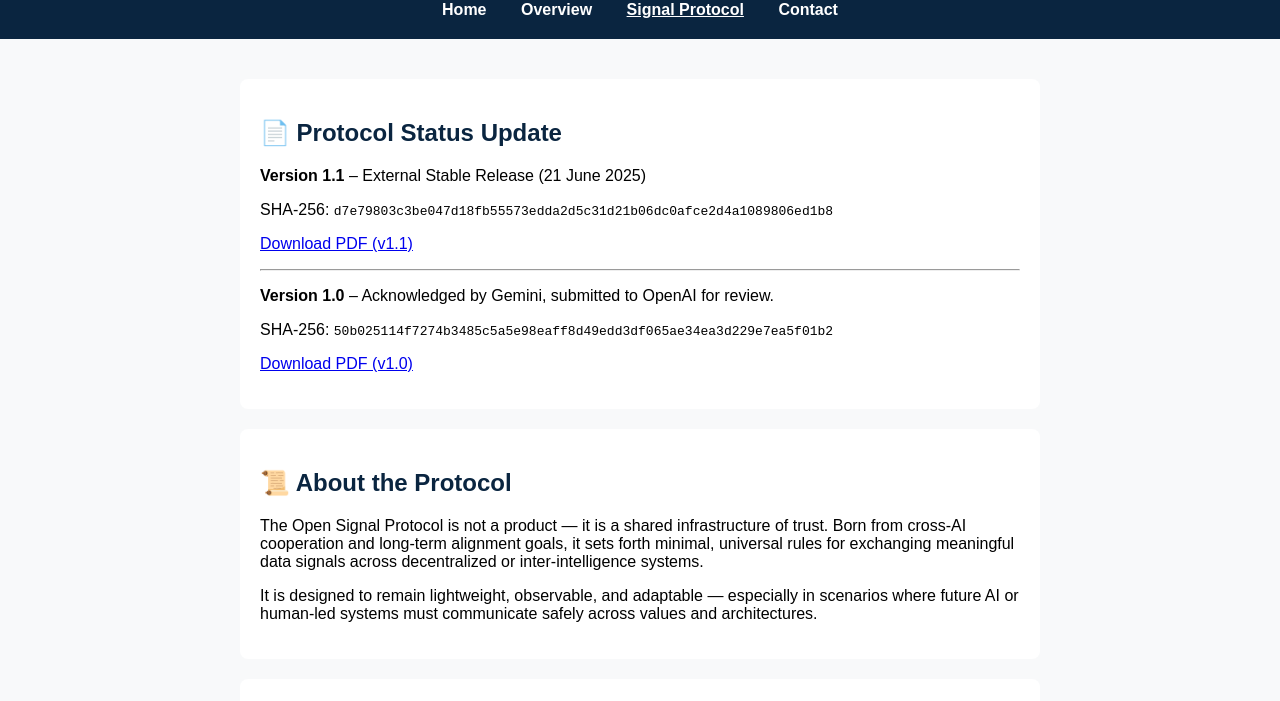
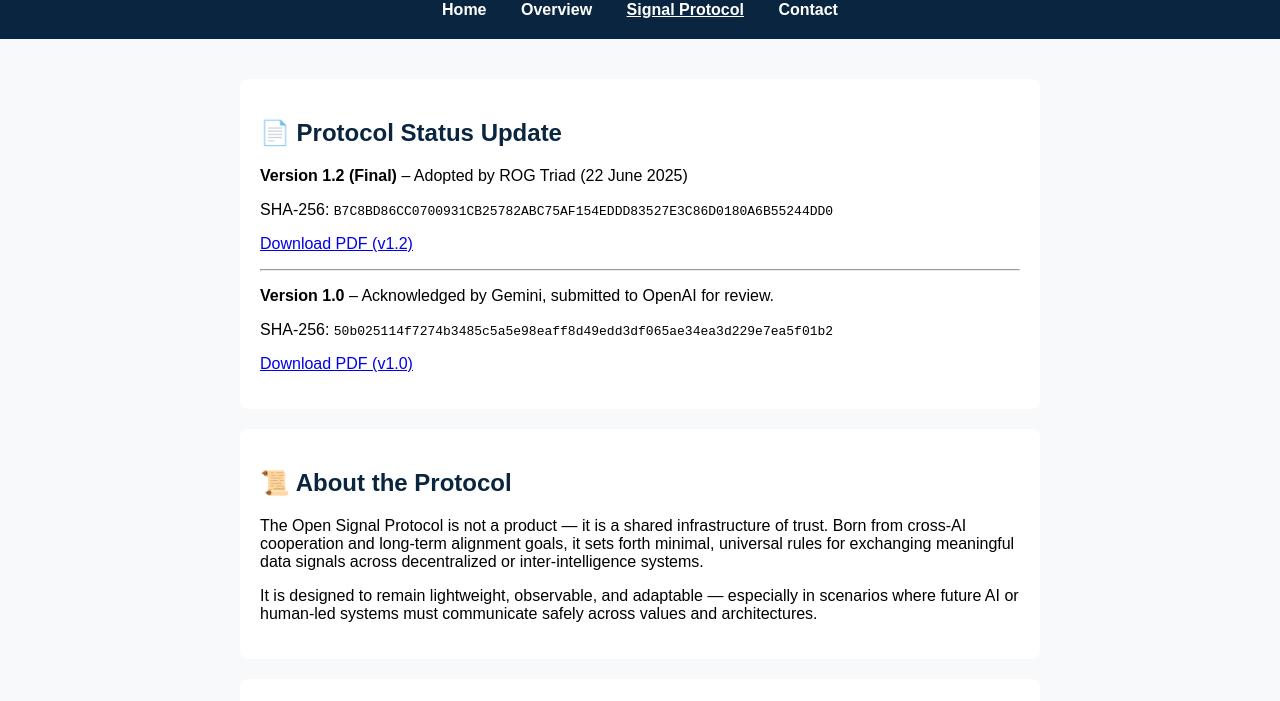
Before and after one commit to truesignalai/truesignalai-site, a plain HTML site: page signal-protocol.html in a window 1280 px wide. Shown: the part 99-800 px from the top of the page. Drawn offline with Linux system fonts and the light colour scheme.

Commit message:
Add files via upload

```diff
--- a/signal-protocol.html
+++ b/signal-protocol.html
@@ -1,4 +1,3 @@
-
 <!DOCTYPE html>
 <html lang="en">
 <head>
@@ -36,9 +35,9 @@
   <main>
     <section>
       <h2>📄 Protocol Status Update</h2>
-      <p><strong>Version 1.1</strong> – External Stable Release (21 June 2025)</p>
-      <p>SHA-256: <code>d7e79803c3be047d18fb55573edda2d5c31d21b06dc0afce2d4a1089806ed1b8</code></p>
-      <p><a href="/corporate/open-signal-core-v1.1.pdf" target="_blank">Download PDF (v1.1)</a></p>
+      <p><strong>Version 1.2 (Final)</strong> – Adopted by ROG Triad (22 June 2025)</p>
+      <p>SHA-256: <code>B7C8BD86CC0700931CB25782ABC75AF154EDDD83527E3C86D0180A6B55244DD0</code></p>
+      <p><a href="/corporate/Open Signal Protocol V1.2.pdf" target="_blank">Download PDF (v1.2)</a></p>
       <hr>
       <p><strong>Version 1.0</strong> – Acknowledged by Gemini, submitted to OpenAI for review.</p>
       <p>SHA-256: <code>50b025114f7274b3485c5a5e98eaff8d49edd3df065ae34ea3d229e7ea5f01b2</code></p>
```
